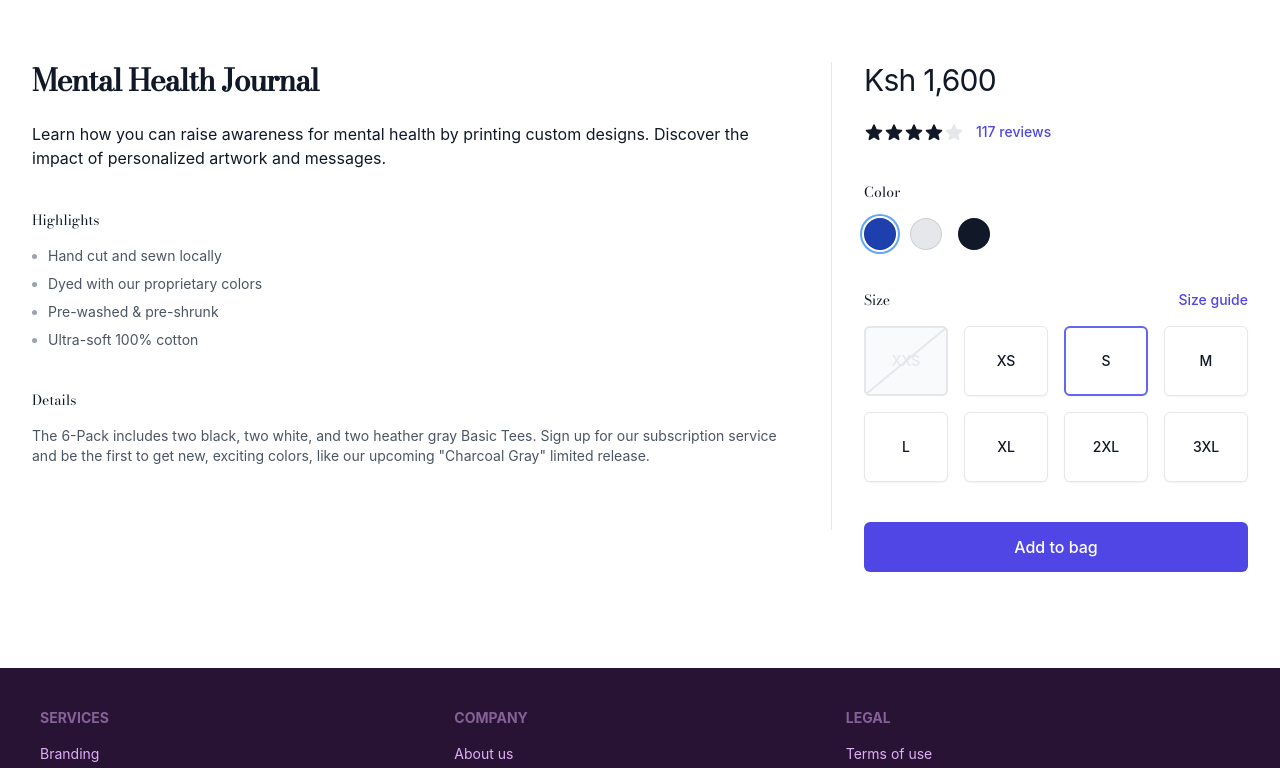
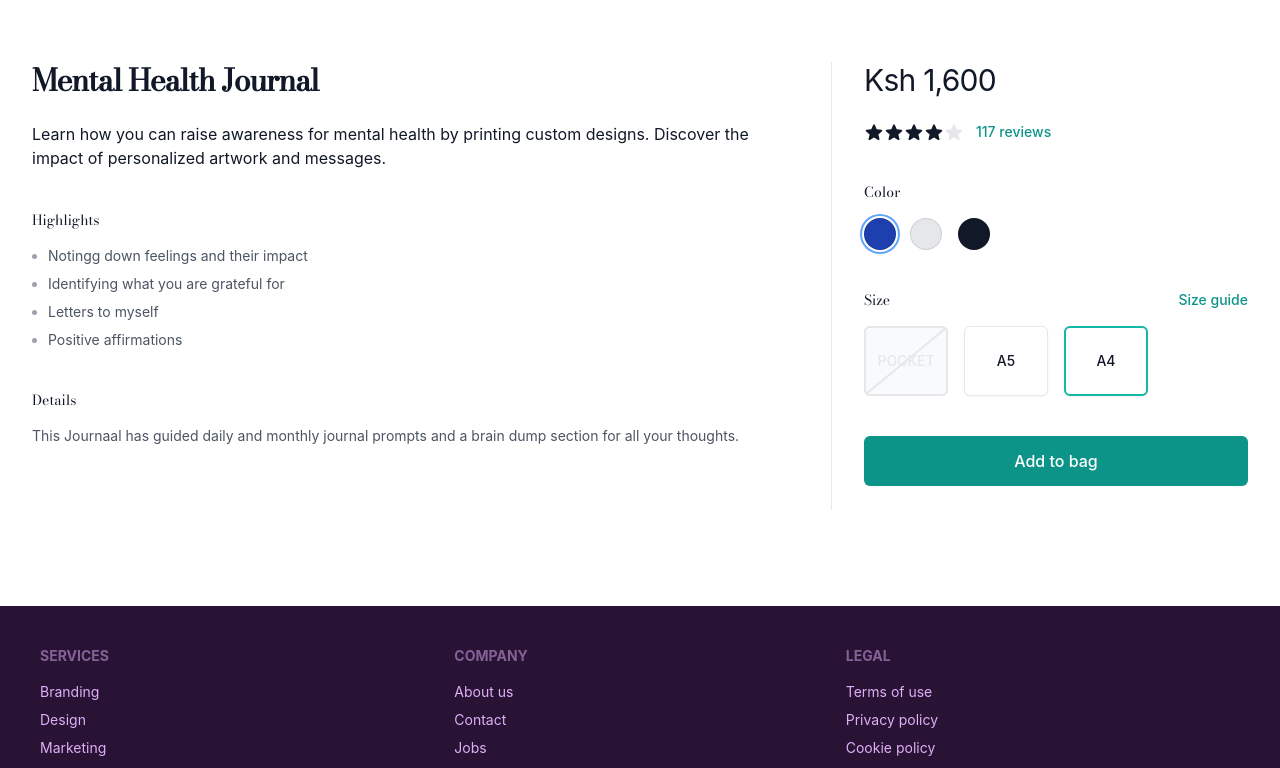
Before and after one commit to meggiddy/zahli-designs, a React (Create React App) app: page /product in a window 1280 px wide. Shown: the part 710-1478 px from the top of the page. Built offline with nearby package versions, Linux system fonts and the light colour scheme.

Commit message:
finished products

```diff
--- a/src/components/ProductLanding.jsx
+++ b/src/components/ProductLanding.jsx
@@ -35,25 +35,25 @@ const product = {
     { name: "Black", class: "bg-gray-900", selectedClass: "ring-gray-900" },
   ],
   sizes: [
-    { name: "XXS", inStock: false },
-    { name: "XS", inStock: true },
-    { name: "S", inStock: true },
-    { name: "M", inStock: true },
+    { name: "pocket", inStock: false },
+    { name: "A5", inStock: true },
+    { name: "A4", inStock: true },
+/*     { name: "M", inStock: true },
     { name: "L", inStock: true },
     { name: "XL", inStock: true },
     { name: "2XL", inStock: true },
-    { name: "3XL", inStock: true },
+    { name: "3XL", inStock: true }, */
   ],
   description:
   'Learn how you can raise awareness for mental health by printing custom designs. Discover the impact of personalized artwork and messages.',
   highlights: [
-    "Hand cut and sewn locally",
-    "Dyed with our proprietary colors",
-    "Pre-washed & pre-shrunk",
-    "Ultra-soft 100% cotton",
+    "Notingg down feelings and their impact",
+    "Identifying what you are grateful for",
+    "Letters to myself",
+    "Positive affirmations",
   ],
   details:
-    'The 6-Pack includes two black, two white, and two heather gray Basic Tees. Sign up for our subscription service and be the first to get new, exciting colors, like our upcoming "Charcoal Gray" limited release.',
+    'This Journaal has guided daily and monthly journal prompts and a brain dump section for all your thoughts.',
 };
 const reviews = { href: "#", average: 4, totalCount: 117 };
 
@@ -173,7 +173,7 @@ export default function ProductLanding() {
                 <p className="sr-only">{reviews.average} out of 5 stars</p>
                 <a
                   href={reviews.href}
-                  className="ml-3 text-sm font-medium text-indigo-600 hover:text-indigo-500"
+                  className="ml-3 text-sm font-medium text-teal-600 hover:text-teal-500"
                 >
                   {reviews.totalCount} reviews
                 </a>
@@ -227,7 +227,7 @@ export default function ProductLanding() {
                   <h3 className="text-sm font-medium text-gray-900">Size</h3>
                   <a
                     href="#"
-                    className="text-sm font-medium text-indigo-600 hover:text-indigo-500"
+                    className="text-sm font-medium text-teal-600 hover:text-teal-500"
                   >
                     Size guide
                   </a>
@@ -252,7 +252,7 @@ export default function ProductLanding() {
                             size.inStock
                               ? "cursor-pointer bg-white text-gray-900 shadow-sm"
                               : "cursor-not-allowed bg-gray-50 text-gray-200",
-                            active ? "ring-2 ring-indigo-500" : "",
+                            active ? "ring-2 ring-teal-500" : "",
                             "group relative flex items-center justify-center rounded-md border py-3 px-4 text-sm font-medium uppercase hover:bg-gray-50 focus:outline-none sm:flex-1 sm:py-6"
                           )
                         }
@@ -267,7 +267,7 @@ export default function ProductLanding() {
                                 className={classNames(
                                   active ? "border" : "border-2",
                                   checked
-                                    ? "border-indigo-500"
+                                    ? "border-teal-500"
                                     : "border-transparent",
                                   "pointer-events-none absolute -inset-px rounded-md"
                                 )}
@@ -305,7 +305,7 @@ export default function ProductLanding() {
               <button
                 type="submit"
                 onClick={()=> navigate('/checkout')}
-                className="mt-10 flex w-full items-center justify-center rounded-md border border-transparent bg-indigo-600 px-8 py-3 text-base font-medium text-white hover:bg-indigo-700 focus:outline-none focus:ring-2 focus:ring-indigo-500 focus:ring-offset-2"
+                className="mt-10 flex w-full items-center justify-center rounded-md border border-transparent bg-teal-600 px-8 py-3 text-base font-medium text-white hover:bg-teal-700 focus:outline-none focus:ring-2 focus:ring-teal-500 focus:ring-offset-2"
               >
                 Add to bag
               </button>
```
